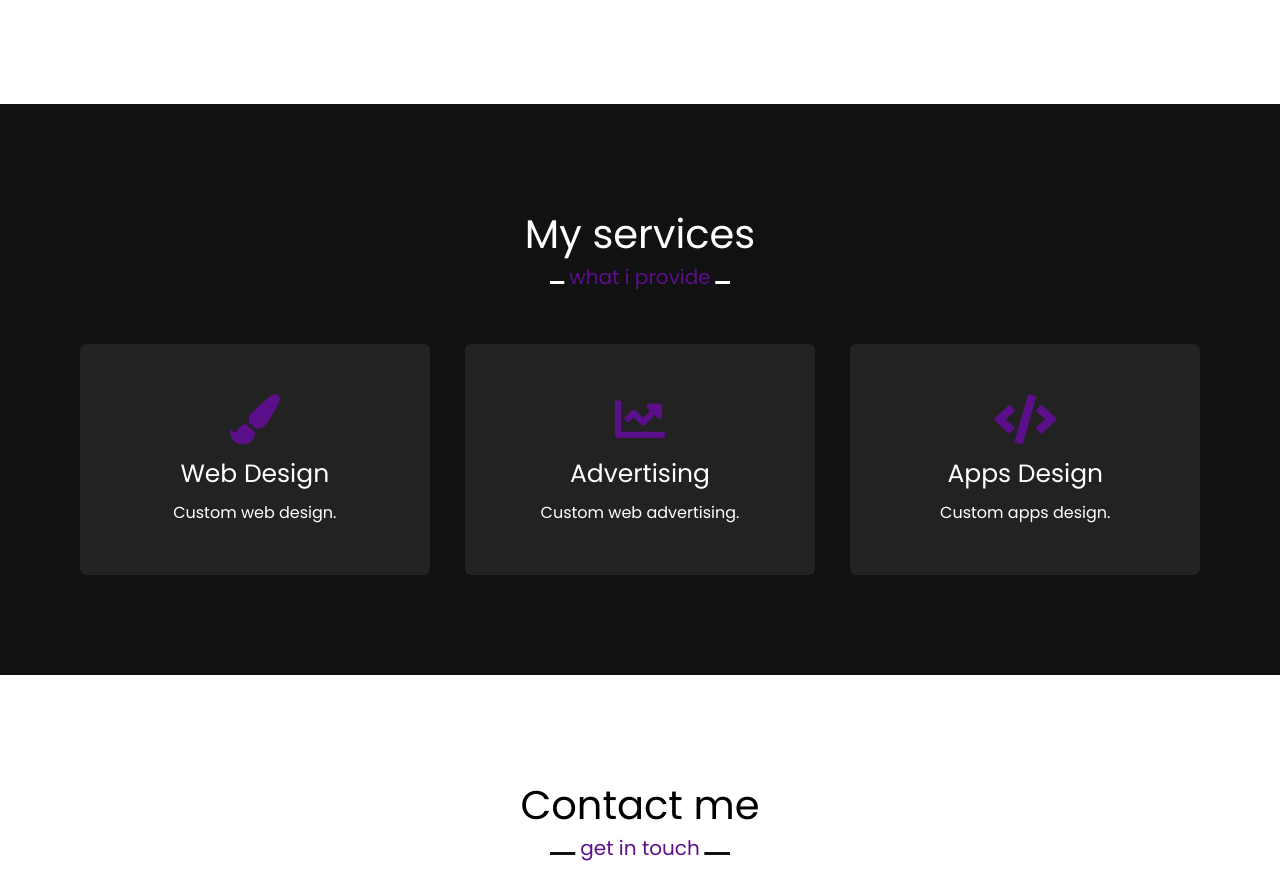
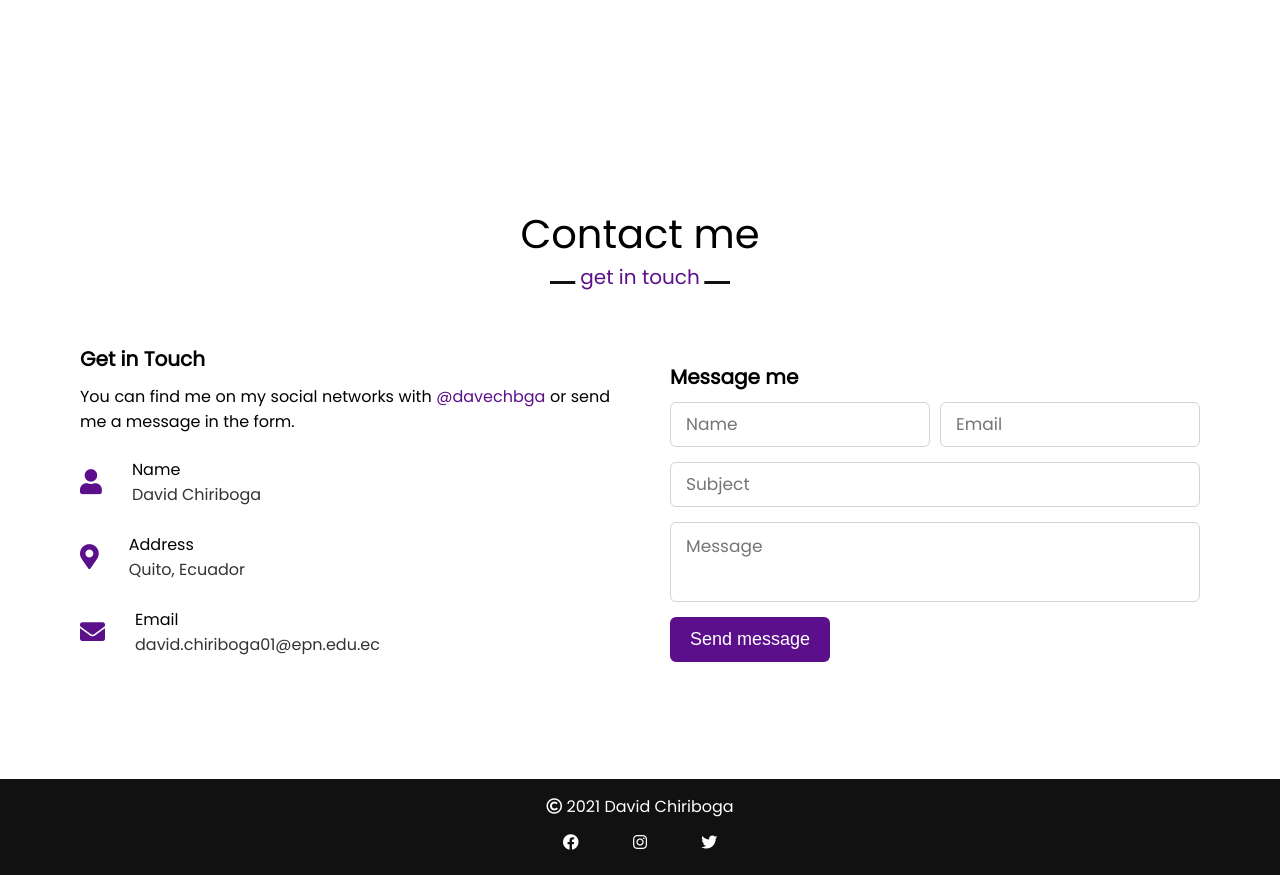
Before and after one commit to davechbga/first-portfolio, a plain HTML site: page index.html in a window 1280 px wide. Shown: the part 1543-2418 px from the top of the page. Drawn offline with nearby package versions, Linux system fonts and the light colour scheme.

Commit message:
servicesout

```diff
--- a/index.html
+++ b/index.html
@@ -76,37 +76,6 @@
       </div>
     </section>
 
- <!-- services section start -->
- <section class="services" id="services">
-  <div class="max-width">
-      <h2 class="title">My services</h2>
-      <div class="serv-content">
-          <div class="card">
-              <div class="box">
-                  <i class="fas fa-paint-brush"></i>
-                  <div class="text">Web Design</div>
-                  <p>Custom web design.</p>
-              </div>
-          </div>
-          <div class="card">
-              <div class="box">
-                  <i class="fas fa-chart-line"></i>
-                  <div class="text">Advertising</div>
-                  <p>Custom web advertising.</p>
-              </div>
-          </div>
-          <div class="card">
-              <div class="box">
-                  <i class="fas fa-code"></i>
-                  <div class="text">Apps Design</div>
-                  <p>Custom apps design.</p>
-              </div>
-          </div>
-         </div>
-      </div>
-  </div>
-</section>
-
     <!-- contact seccion -->
     <section class="contact" id="contact">
       <div class="max-width">
@@ -144,7 +113,7 @@
           </div>
           <div class="column right">
             <div class="text">Message me</div>
-            <form action="https://formsubmit.co/davidchiriboga97@gmail.com" method="POST">
+            <form action="https://formspree.io/f/mrgryywy" method="post">
               <div class="fields">
                 <div class="field name">
                   <input type="text" placeholder="Name" required />
--- a/style.css
+++ b/style.css
@@ -14,7 +14,6 @@ html {
   max-width: 230px;
 }
 
-
 /* sections */
 section {
   padding: 100px 0;
@@ -24,16 +23,19 @@ section {
   padding: 0 80px;
   margin: auto;
 }
-.about, .services, .skills, .teams, .contact, footer{
-  font-family: 'Poppins', sans-serif;
+.about,
+.skills,
+.teams,
+.contact,
+footer {
+  font-family: "Poppins", sans-serif;
 }
 .about .about-content,
-.services .serv-content,
-.contact .contact-content{
-    display: flex;
-    flex-wrap: wrap;
-    align-items: center;
-    justify-content: space-between;
+.contact .contact-content {
+  display: flex;
+  flex-wrap: wrap;
+  align-items: center;
+  justify-content: space-between;
 }
 section .title {
   position: relative;
@@ -235,54 +237,6 @@ section .title::after {
   color: #5c0f8b;
   font-size: 35px;
   padding: 20px 30px;
-
-
-}
-
-/* services section styling */
-.services, .teams{
-  color:#fff;
-  background: #111;
-}
-.services .title::before,
-.teams .title::before{
-  background: #fff;
-}
-.services .title::after,
-.teams .title::after{
-  background: #111;
-  content: "what i provide";
-}
-.services .serv-content .card{
-  width: calc(33% - 20px);
-  background: #222;
-  text-align: center;
-  border-radius: 6px;
-  padding: 50px 25px;
-  cursor: pointer;
-  transition: all 0.3s ease;
-}
-.services .serv-content .card:hover{
-  background: #5c0f8b;
-}
-.services .serv-content .card .box{
-  transition: all 0.3s ease;
-}
-.services .serv-content .card:hover .box{
-  transform: scale(1.05);
-}
-.services .serv-content .card i{
-  font-size: 50px;
-  color: #5c0f8b;
-  transition: color 0.3s ease;
-}
-.services .serv-content .card:hover i{
-  color: #fff;
-}
-.services .serv-content .card .text{
-  font-size: 25px;
-  font-weight: 500;
-  margin: 10px 0 7px 0;
 }
 
 /* contact*/
@@ -379,7 +333,6 @@ section .title::after {
 .right form .button-area button:hover {
   color: #5c0f8b;
   background: none;
-
 }
 .tag {
   color: #5c0f8b;
@@ -470,10 +423,6 @@ footer a {
   .about .about-content .right {
     flex: 100%;
   }
-  .services .serv-content .card{
-    width: calc(50% - 10px);
-    margin-bottom: 20px;
-}
   .contact .contact-content .column {
     width: 100%;
     margin-bottom: 35px;
@@ -493,9 +442,6 @@ footer a {
   .home .home-content a {
     font-size: 20px;
   }
-  .services .serv-content .card{
-    width: 100%;
-}
 }
 
 @media (max-width: 500px) {
```
